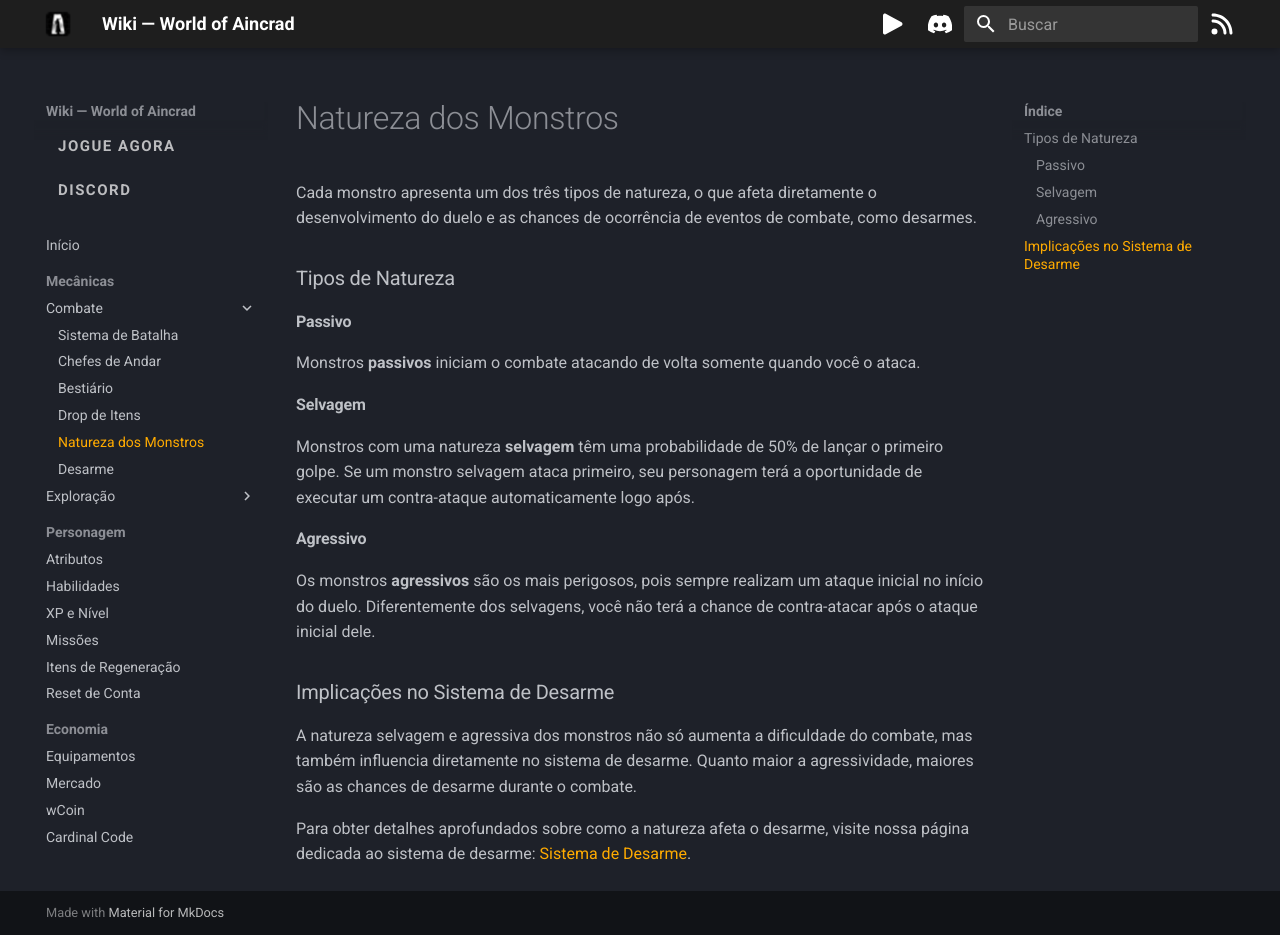
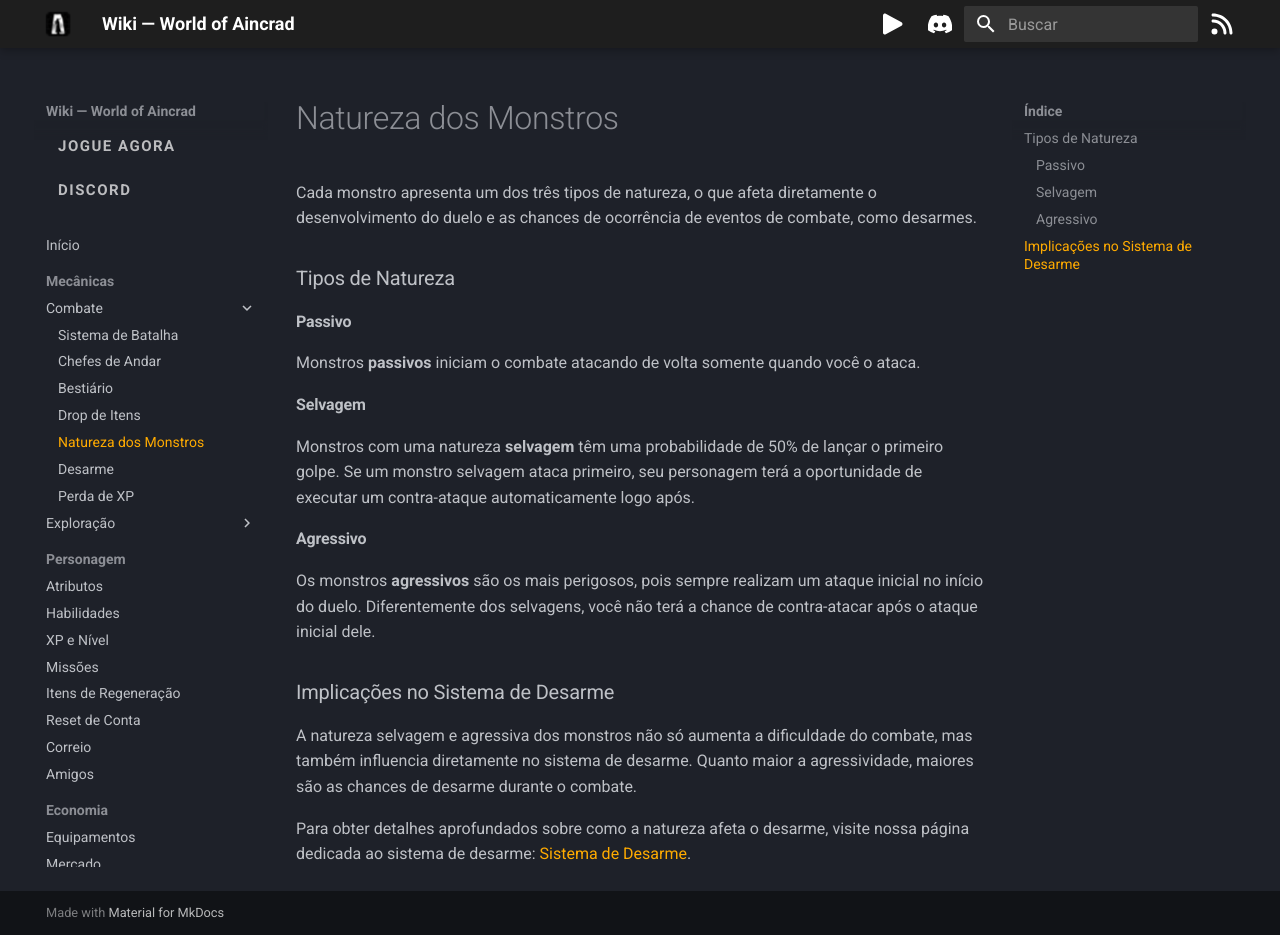
Before and after one commit to beater-studios/wiki-woa, an MkDocs documentation site: the page built from docs/combate/natureza-dos-monstros.md, in a window 1280 px wide and 935 px high. Built offline with MkDocs 1.6.1 and Material for MkDocs 9.7.7, drawn with Linux system fonts in a browser that asks for light colours; some of the changed lines change nothing that is shown.

Commit message:
docs: update navigation structure to include new sections on XP loss, mail, friends, and global notifications

```diff
--- a/mkdocs.yml
+++ b/mkdocs.yml
@@ -83,6 +83,7 @@ nav:
       - Drop de Itens: combate/drop-de-itens.md
       - Natureza dos Monstros: combate/natureza-dos-monstros.md
       - Desarme: combate/desarme.md
+      - Perda de XP: combate/perda-de-xp.md
     - Exploração:
       - Andares: exploracao/andares.md
       - Modo Aventura: exploracao/modo-aventura.md
@@ -94,6 +95,8 @@ nav:
     - Missões: personagem/missoes.md
     - Itens de Regeneração: personagem/itens-de-regeneracao.md
     - Reset de Conta: personagem/reset-de-conta.md
+    - Correio: personagem/correio.md
+    - Amigos: personagem/amigos.md
   - Economia:
     - Equipamentos: economia/equipamentos.md
     - Mercado: economia/mercado.md
@@ -102,11 +105,14 @@ nav:
   - Social:
     - Ranking: social/ranking.md
     - Duelos: social/duelos.md
+  - Sistema:
+    - Notificações Globais: sistema/notificacoes-globais.md
   - Informações:
     - Manutenções Programadas: informacoes/manutencoes.md
     - Configurações: informacoes/configuracoes.md
   - Changelog:
     - 2026:
+      - 19/03 | 1.8.0: changelog/2026/19-03-or-1.8.0.md
       - 03/03 | 1.7.3: changelog/2026/03-03-or-1.7.3.md
       - 03/03 | 1.7.2: changelog/2026/03-03-or-1.7.2.md
       - 02/03 | 1.7.0: changelog/2026/02-03-or-1.7.0.md
```
